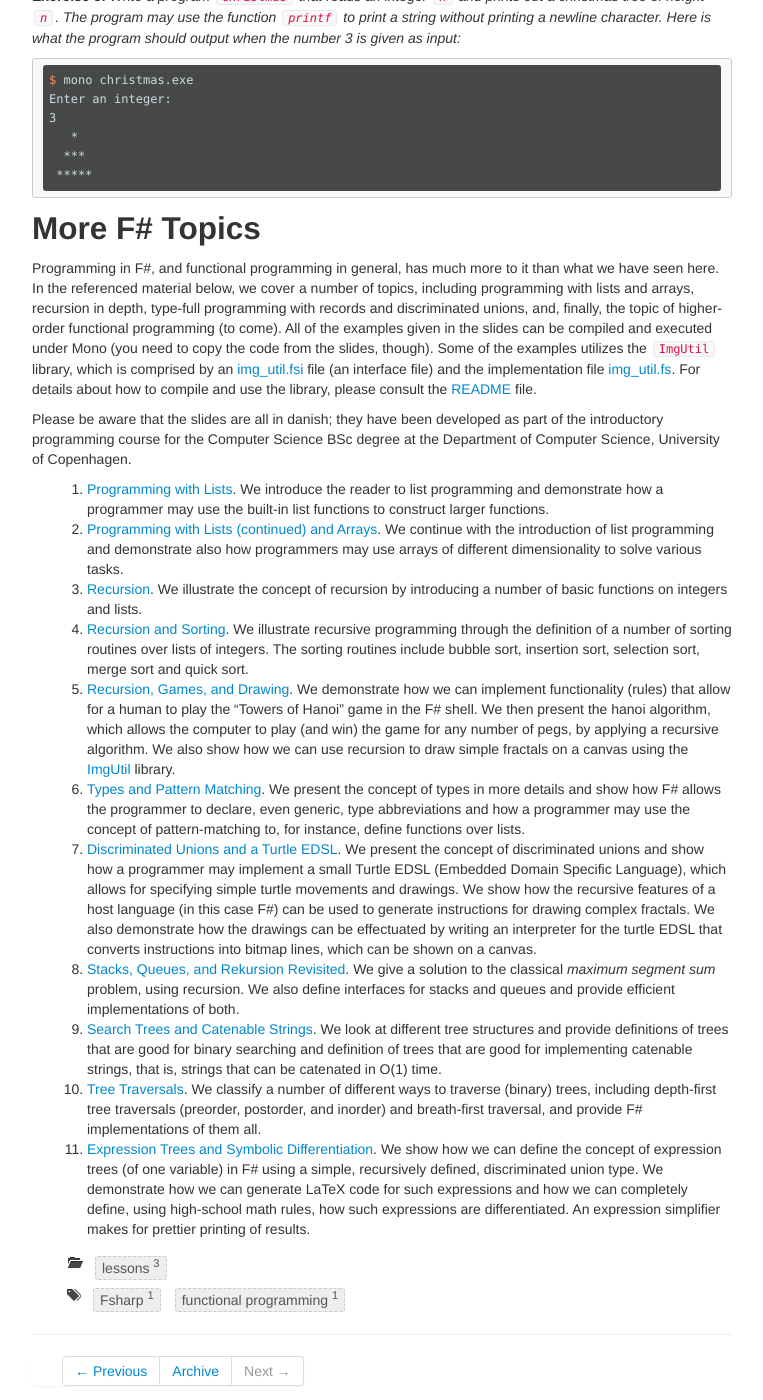
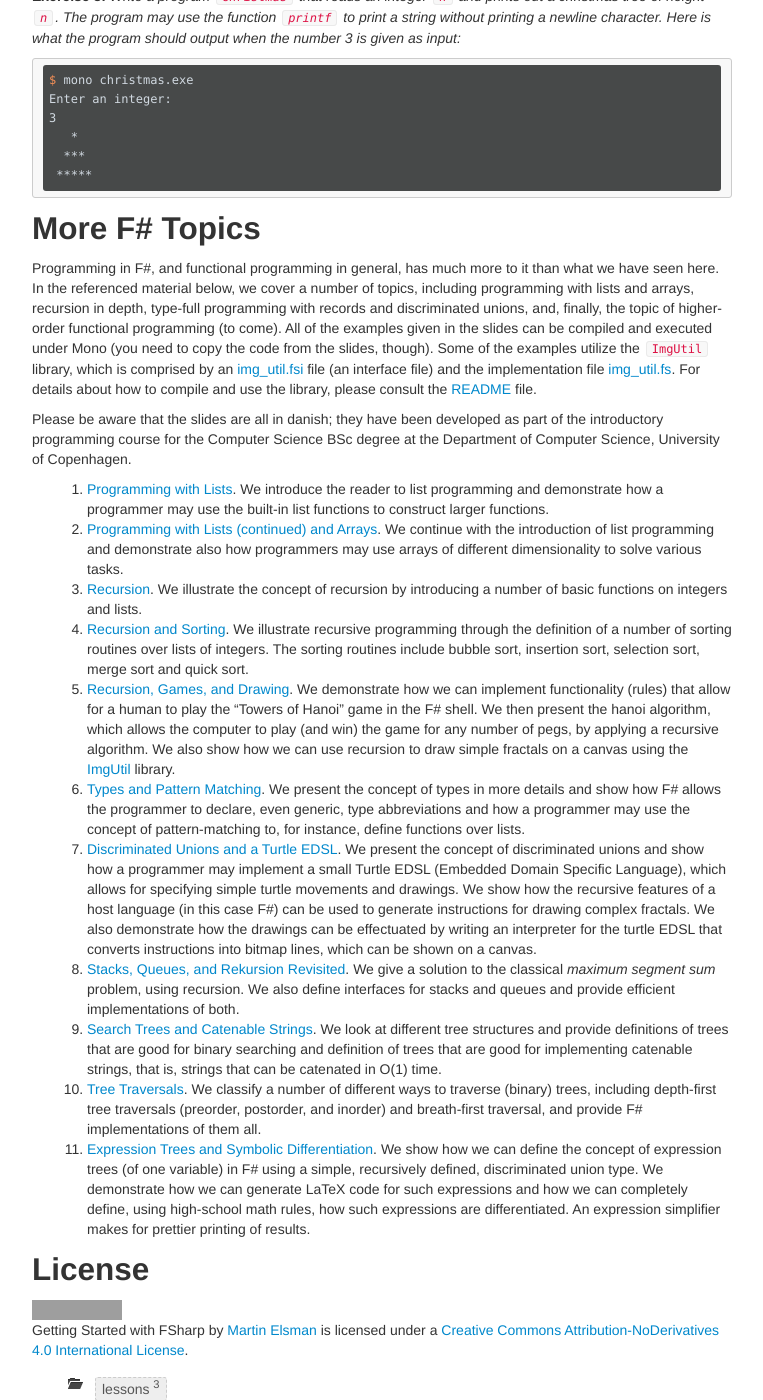
Before and after one commit to melsman/melsman.github.io, a Jekyll site: the page built from _posts/2017-11-03-getting-started-with-fsharp.md, in a window 1280 px wide and 1400 px high, scrolled down 9139 px. Shown: the whole window, without its empty margins (258-1021 px from the left). Built offline with Jekyll 4.4.1, drawn with Linux system fonts in a browser that asks for light colours; comment, search, counter and statistics services are not loaded; grey boxes are pictures that could not be loaded.

Commit message:
fixes and license

```diff
--- a/_posts/2017-11-03-getting-started-with-fsharp.md
+++ b/_posts/2017-11-03-getting-started-with-fsharp.md
@@ -632,7 +632,7 @@
 discriminated unions, and, finally, the topic of higher-order
 functional programming (to come). All of the examples given in the
 slides can be compiled and executed under Mono (you need to copy the
-code from the slides, though). Some of the examples utilizes the
+code from the slides, though). Some of the examples utilize the
 `ImgUtil` library, which is comprised by an
 [img_util.fsi](/fsharp/img_util/img_util.fsi) file (an interface file)
 and the implementation file
@@ -711,3 +711,7 @@
 expressions and how we can completely define, using high-school math
 rules, how such expressions are differentiated. An expression
 simplifier makes for prettier printing of results.
+
+## License
+
+<a rel="license" href="http://creativecommons.org/licenses/by-nd/4.0/"><img alt="Creative Commons License" style="border-width:0" src="https://i.creativecommons.org/l/by-nd/4.0/88x31.png" /></a><br /><span xmlns:dct="http://purl.org/dc/terms/" property="dct:title">Getting Started with FSharp</span> by <a xmlns:cc="http://creativecommons.org/ns#" href="http://www.elsman.com/lessons/2017/11/03/getting-started-with-fsharp" property="cc:attributionName" rel="cc:attributionURL">Martin Elsman</a> is licensed under a <a rel="license" href="http://creativecommons.org/licenses/by-nd/4.0/">Creative Commons Attribution-NoDerivatives 4.0 International License</a>.
```
